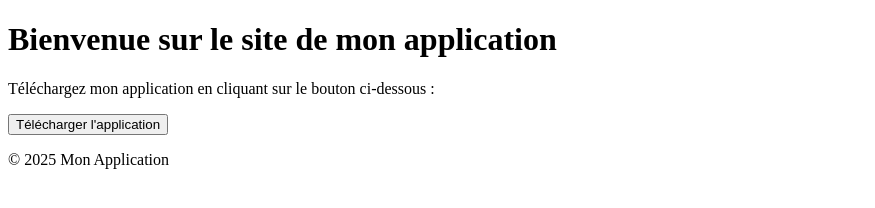
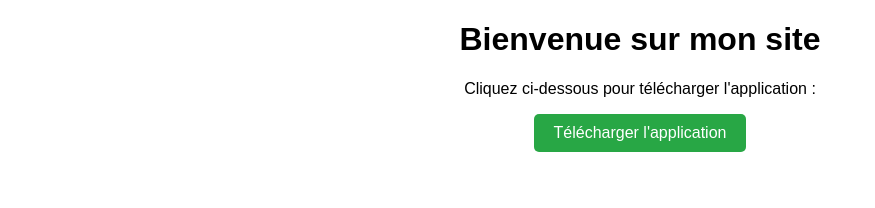
Before and after one commit to momort02/momort02.github.io, a plain HTML site: page index.html in a window 1280 px wide. Shown: the whole page, without its empty margins (0-875 px from the left). Drawn offline with Linux system fonts and the light colour scheme.

Commit message:
Update index.html

```diff
--- a/index.html
+++ b/index.html
@@ -4,19 +4,33 @@
     <meta charset="UTF-8">
     <meta name="viewport" content="width=device-width, initial-scale=1.0">
     <title>Télécharger Mon Application</title>
+    <style>
+        body {
+            font-family: Arial, sans-serif;
+            text-align: center;
+            margin: 20px;
+        }
+
+        button {
+            background-color: #28a745;
+            color: white;
+            padding: 10px 20px;
+            border: none;
+            border-radius: 5px;
+            font-size: 16px;
+            cursor: pointer;
+        }
+
+        button:hover {
+            background-color: #218838;
+        }
+    </style>
 </head>
 <body>
-    <header>
-        <h1>Bienvenue sur le site de mon application</h1>
-    </header>
-    <main>
-        <p>Téléchargez mon application en cliquant sur le bouton ci-dessous :</p>
-        <a href="https://drive.google.com/uc?export=download&id=1kNuVtT_1CvUuah43Xe87WT0r8-PSPj4a" download>
-            <button>Télécharger l'application</button>
-        </a>
-    </main>
-    <footer>
-        <p>© 2025 Mon Application</p>
-    </footer>
+    <h1>Bienvenue sur mon site</h1>
+    <p>Cliquez ci-dessous pour télécharger l'application :</p>
+    <a href="https://drive.google.com/uc?export=download&id=1kNuVtT_1CvUuah43Xe87WT0r8-PSPj4a" download>
+        <button>Télécharger l'application</button>
+    </a>
 </body>
 </html>
```
